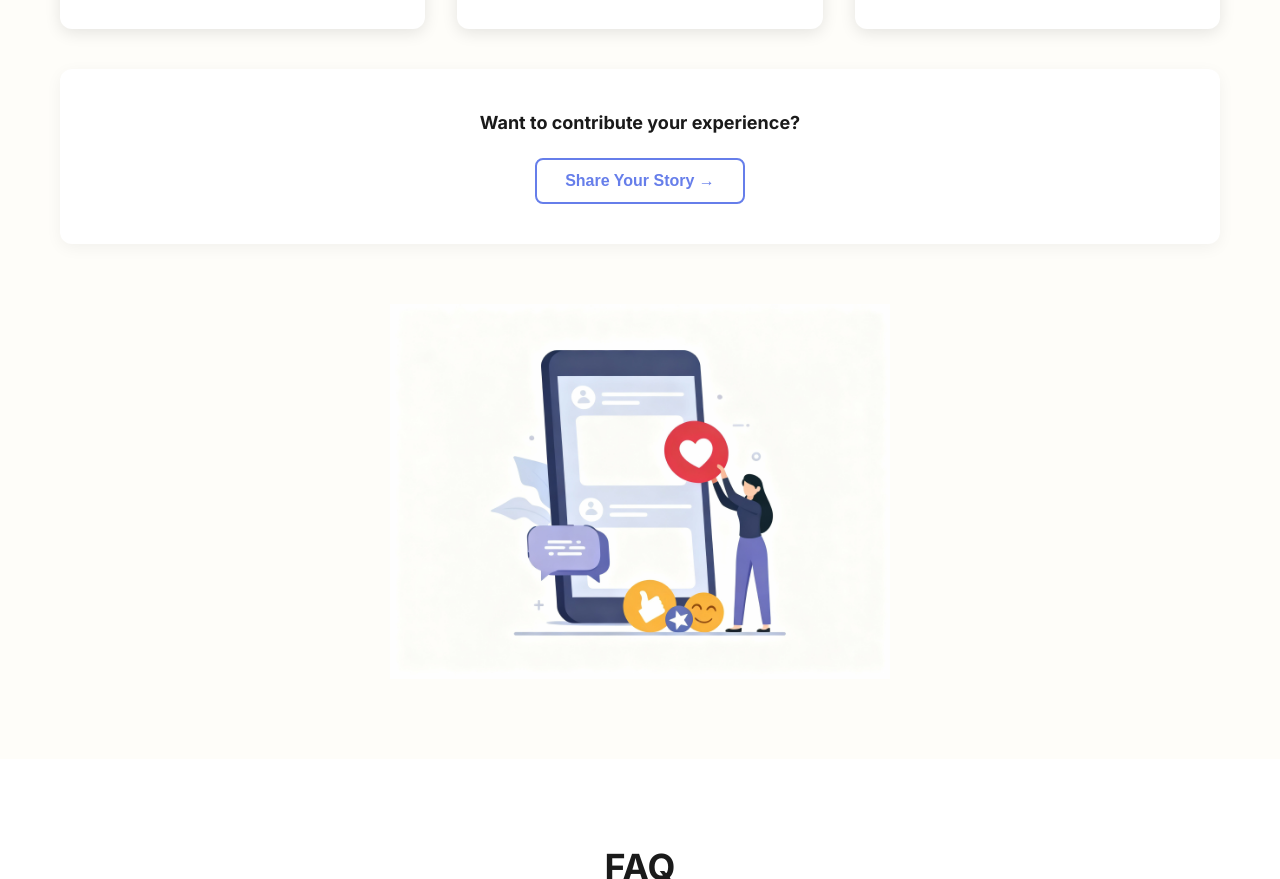
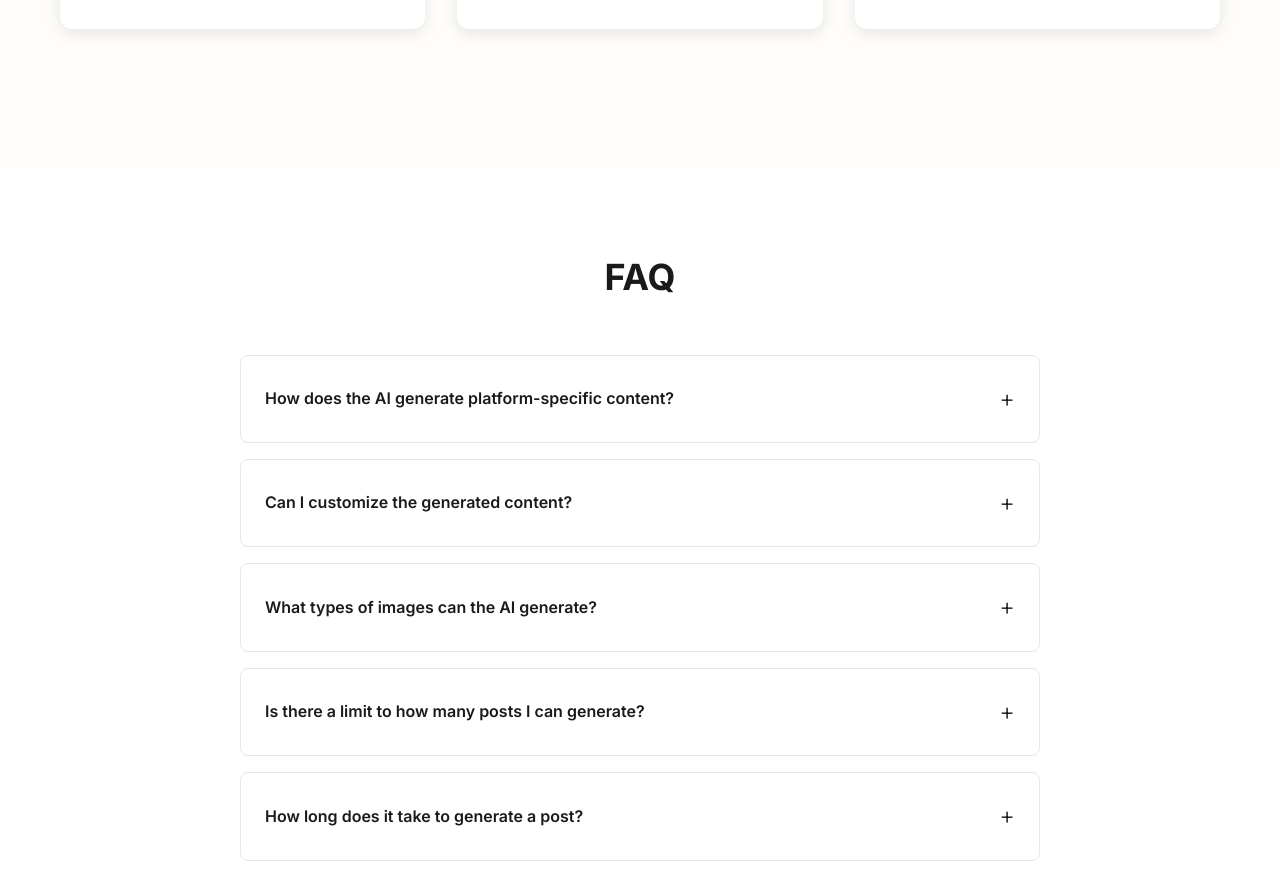
Before and after one commit to vonderheiden/AI-Social-Media-Post-Generator, a website: page landing.html in a window 1280 px wide. Shown: the part 4266-5145 px from the top of the page. Drawn offline with nearby package versions, Linux system fonts and the light colour scheme.

Commit message:
Remove 'Want to contribute your experience?' section from landing page

```diff
--- a/landing.html
+++ b/landing.html
@@ -233,15 +233,6 @@
                     </div>
                 </div>
 
-                <!-- Trust-Building CTA -->
-                <div class="testimonial-cta">
-                    <p><strong>Want to contribute your experience?</strong></p>
-                    <button class="btn-secondary" onclick="showAuthModal()">Share Your Story →</button>
-                </div>
-            </div>
-
-            <div class="video-review-illustration">
-                <img src="images/hero-social-media.png" alt="Customer reviews and social media engagement" class="reviews-image">
             </div>
         </div>
     </section>
```
